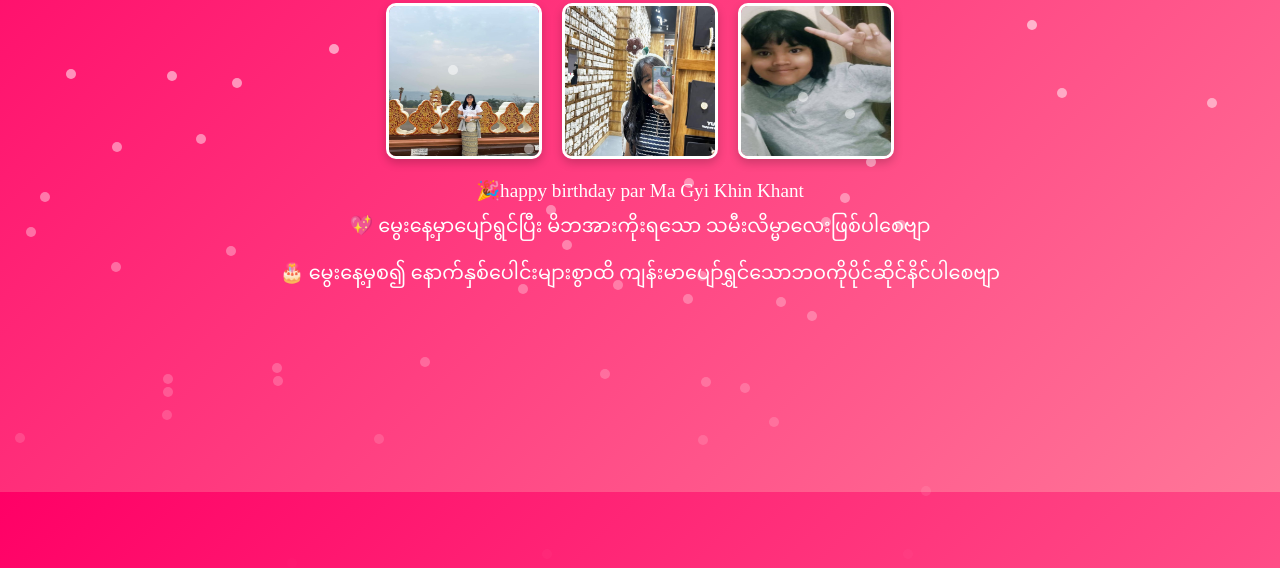
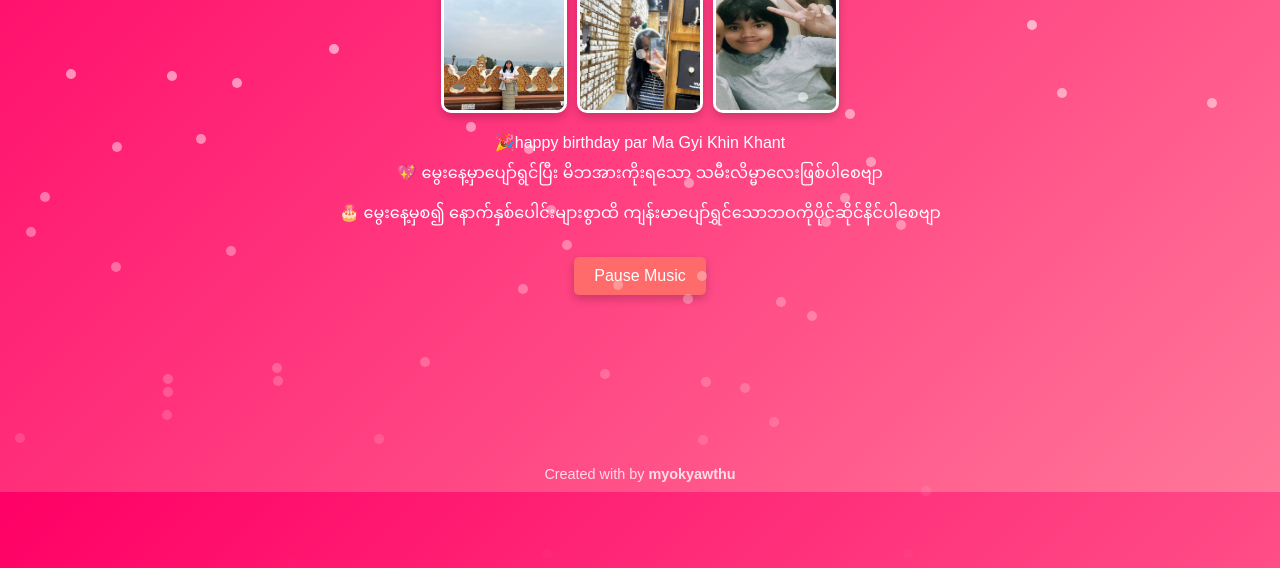
Before and after one commit to Atliol/HBDkhinkhant, a plain HTML site: page index.html in a window 1280 px wide. Shown: the part 308-876 px from the top of the page. Drawn offline with Linux system fonts and the light colour scheme.

Commit message:
final commit

```diff
--- a/index.html
+++ b/index.html
@@ -14,30 +14,32 @@
       align-items: center;
       height: 100vh;
       background: linear-gradient(135deg, #f06, #f79);
-      font-family: 'Times New Roman', Times, serif;
+      font-family: Arial, sans-serif;
       color: white;
       overflow: hidden;
     }
 
     .container {
       text-align: center;
+      max-width: 90%;
     }
 
     h1 {
-      font-size: 3rem;
+      font-size: 2.5rem;
       animation: fadeIn 2s ease-in-out;
     }
 
     .photo-container {
       display: flex;
       justify-content: center;
-      gap: 20px;
+      gap: 10px;
       margin-top: 20px;
+      flex-wrap: wrap;
     }
 
     .photo-container img {
-      width: 150px;
-      height: 150px;
+      width: 120px;
+      height: 120px;
       border-radius: 10px;
       border: 3px solid white;
       box-shadow: 0 4px 10px rgba(0, 0, 0, 0.2);
@@ -45,7 +47,7 @@
 
     .wishes-container {
       margin-top: 20px;
-      font-size: 1.2rem;
+      font-size: 1rem;
       text-align: center;
     }
 
@@ -62,13 +64,42 @@
       animation: fall 5s linear infinite;
     }
 
-    @keyframes bounce {
-      0%, 100% {
-        transform: translateY(0);
-      }
-      50% {
-        transform: translateY(-20px);
-      }
+    .music-button {
+      margin-top: 20px;
+      padding: 10px 20px;
+      font-size: 1rem;
+      color: white;
+      background-color: #ff6b6b;
+      border: none;
+      border-radius: 5px;
+      cursor: pointer;
+      box-shadow: 0 4px 10px rgba(0, 0, 0, 0.2);
+      transition: background-color 0.3s ease;
+    }
+
+    .music-button:hover {
+      background-color: #ff4c4c;
+    }
+
+
+    footer {
+      position: absolute;
+      bottom: 10px;
+      width: 100%;
+      text-align: center;
+      font-size: 0.9rem;
+      color: #fff;
+      opacity: 0.8;
+    }
+
+    footer a {
+      color: #fff;
+      text-decoration: none;
+      font-weight: bold;
+    }
+
+    footer a:hover {
+      text-decoration: underline;
     }
 
     @keyframes fadeIn {
@@ -97,18 +128,22 @@
   <div class="container">
     <h1>Happy Birthday Khin Khant Khant Zaw!</h1>
     <div class="photo-container">
-      <img src="./img/k2.jpg" alt="Photo 2">
-      <img src="./img/k3.jpg" alt="Photo 3">
-      <img src="./img/k1.jpg" alt="Photo 1">
+      <img src="./img/k2.jpg" alt="Photo 1">
+      <img src="./img/k3.jpg" alt="Photo 2">
+      <img src="./img/k1.jpg" alt="Photo 3">
     </div>
     <div class="wishes-container">
       <p>🎉happy birthday par Ma Gyi Khin Khant</p>
       <p>💖 မွေးနေ့မှာပျော်ရွင်ပြီး မိဘအားကိုးရသော သမီးလိမ္မာလေးဖြစ်ပါစေဗျာ</p>
       <p>🎂 မွေးနေ့မှစ၍ နောက်နှစ်ပေါင်းများစွာထိ ကျန်းမာပျော်ရွှင်သောဘဝကိုပိုင်ဆိုင်နိင်ပါစေဗျာ</p>
+
     </div>
+    <button class="music-button" id="music-toggle">Pause Music</button>
   </div>
-
-  <!-- Add music -->
+  <footer>
+    Created with by <a href="https://github.com/Atliol" target="_blank">myokyawthu</a>
+  </footer>
+  <!-- Background Music -->
   <audio id="birthday-music" autoplay loop>
     <source src="./7490803067663813906_3.mp3" type="audio/mpeg">
     Your browser does not support the audio element.
@@ -125,6 +160,20 @@
       confetti.style.animationDuration = Math.random() * 3 + 2 + 's';
       document.body.appendChild(confetti);
     }
+
+    // Music Toggle Button
+    const music = document.getElementById('birthday-music');
+    const musicToggle = document.getElementById('music-toggle');
+
+    musicToggle.addEventListener('click', () => {
+      if (music.paused) {
+        music.play();
+        musicToggle.textContent = 'Pause Music';
+      } else {
+        music.pause();
+        musicToggle.textContent = 'Play Music';
+      }
+    });
   </script>
 </body>
 </html>
```
